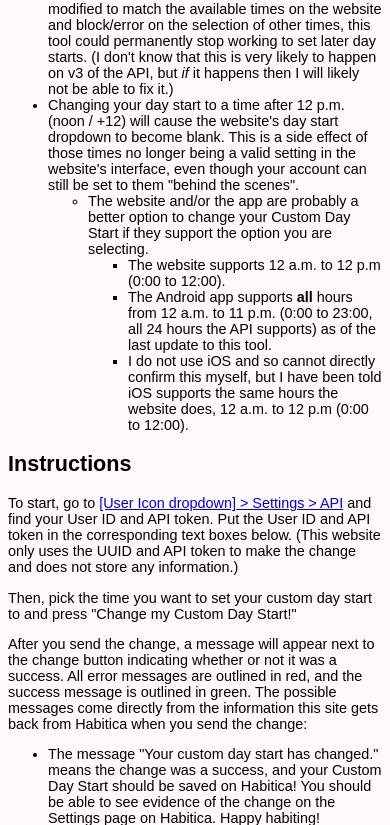
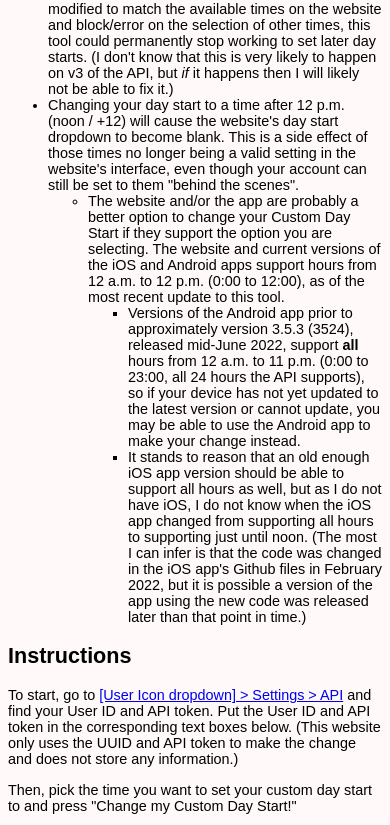
Before and after one commit to citrusella/Any-Day-Start-Setter, a plain HTML site: page index.html in a window 390 px wide. Shown: the part 682-1507 px from the top of the page. Drawn offline with Linux system fonts and the light colour scheme.

Commit message:
Update to match recent Android update
- Note that all up-to-date versions of official clients only support to 12 p.m. now
- Include information about approximately how out-of-date your mobile app has to be to have the old times available

```diff
--- a/index.html
+++ b/index.html
@@ -31,12 +31,21 @@ this tool could permanently stop working to set later day starts. (I don't know
 	<em>if</em> it happens then I will likely not be able to fix it.)</li>
 <li>Changing your day start to a time after 12 p.m. (noon / +12) will cause the website's day start dropdown to become blank. This is a side effect of those times no longer being a valid setting in the website's interface, even though your account can still be set to them "behind the scenes".<ul>
 	<li>The website and/or the app are probably a better option to change your
-	Custom Day Start if they support the option you are selecting.<ul>
-		<li>The website supports 12 a.m. to 12 p.m (0:00 to 12:00).</li>
-		<li>The Android app supports <strong>all</strong> hours from 12 a.m. to 11 p.m. (0:00 to 23:00, all 24 hours the API supports) as of the
-		last update to this tool.</li>
-		<li>I do not use iOS and so cannot directly confirm this myself, but I have been told iOS supports the same hours the website does, 12 a.m. to 12 p.m
-		(0:00 to 12:00).</li>
+	Custom Day Start if they support the option you are selecting. The website
+	and current versions of the iOS and Android apps support hours from 12 a.m.
+	to 12 p.m. (0:00 to 12:00), as of the most recent update to this tool.<ul>
+		<li>Versions of the Android app prior to approximately version 3.5.3 (3524),
+		released mid-June 2022, support <strong>all</strong> hours from 12 a.m.
+		to 11 p.m. (0:00 to 23:00, all 24 hours the API supports), so if your
+		device has not yet updated to the latest version or cannot update, you
+		may be able to use the Android app to make your change instead.</li>
+		<li>It stands to reason that an old enough iOS app version should be
+		able to support all hours as well, but as I do not have iOS, I do not
+		know when the iOS app changed from supporting all hours to supporting
+		just until noon. (The most I can infer is that the code was changed in
+		the iOS app's Github files in February 2022, but it is possible a
+		version of the app using the new code was released later than that point
+		in time.)</li>
 	</ul>
 	</li>
 </ul>
```
